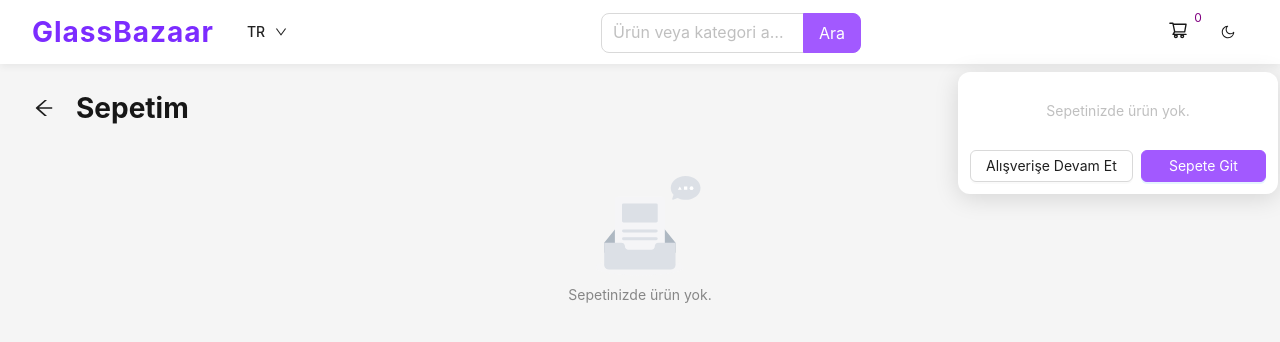
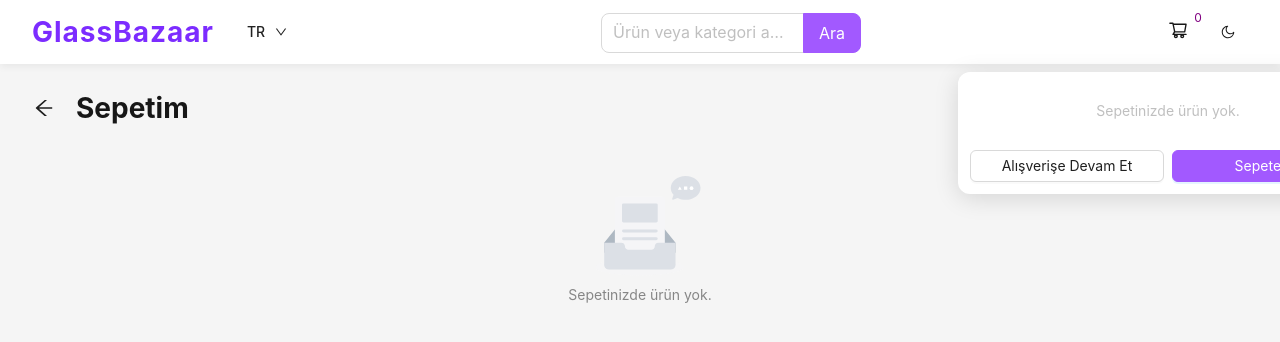
Before and after one commit to oglcncvzc/glassbazaar, a Next.js app: page /cart in a window 1280 px wide. Both pictures are taken after a click on the button 1178 px from the left and 29 px from the top of the page. Shown: the top 342 px of the page. Built offline with nearby package versions, Linux system fonts and the light colour scheme.

Commit message:
glass bazarr

```diff
--- a/src/app/MiniCartDrawer.tsx
+++ b/src/app/MiniCartDrawer.tsx
@@ -74,7 +74,7 @@ export default function MiniCartDrawer({
         position: 'absolute',
         top: anchorRef.current ? anchorRef.current.getBoundingClientRect().bottom + window.scrollY + 8 : 60,
         left: anchorRef.current ? anchorRef.current.getBoundingClientRect().left + window.scrollX - 220 + (anchorRef.current.offsetWidth / 2) : 0,
-        width: 320,
+        width: 420,
         background: '#fff',
         boxShadow: '0 4px 24px #0002',
         borderRadius: 12,
@@ -102,7 +102,7 @@ function CartListContent({ cart, products, increaseQty, decreaseQty, onClose, ro
           return (
             <List.Item
               actions={[
-                <Button size="small" onClick={() => decreaseQty(item.Id)} disabled={item.quantity <= 1}>-</Button>,
+                <Button size="small" onClick={() => decreaseQty(item.Id)}>-</Button>,
                 <span>{item.quantity}</span>,
                 <Button size="small" onClick={() => {
                   if (item.quantity < maxQty) increaseQty(item.Id);
--- a/src/data/CartContext.tsx
+++ b/src/data/CartContext.tsx
@@ -38,7 +38,13 @@ export const CartProvider = ({ children }: { children: ReactNode }) => {
   };
 
   const decreaseQty = (id: number) => {
-    setCart(prev => prev.map(item => item.Id === id && item.quantity > 1 ? { ...item, quantity: item.quantity - 1 } : item));
+    setCart(prev => {
+      const found = prev.find(item => item.Id === id);
+      if (found && found.quantity === 1) {
+        return prev.filter(item => item.Id !== id);
+      }
+      return prev.map(item => item.Id === id ? { ...item, quantity: item.quantity - 1 } : item);
+    });
   };
 
   const clearCart = () => setCart([]);
```
